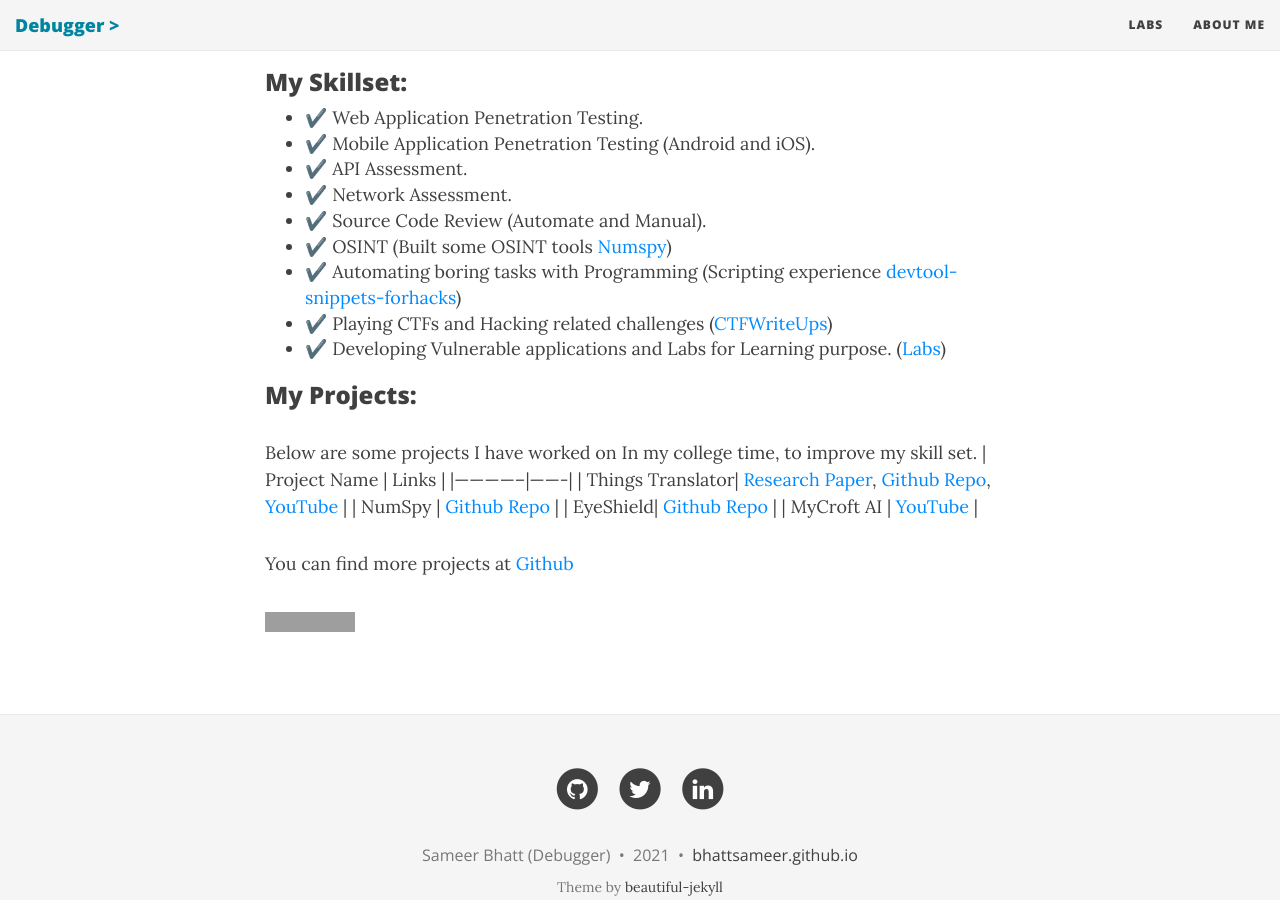
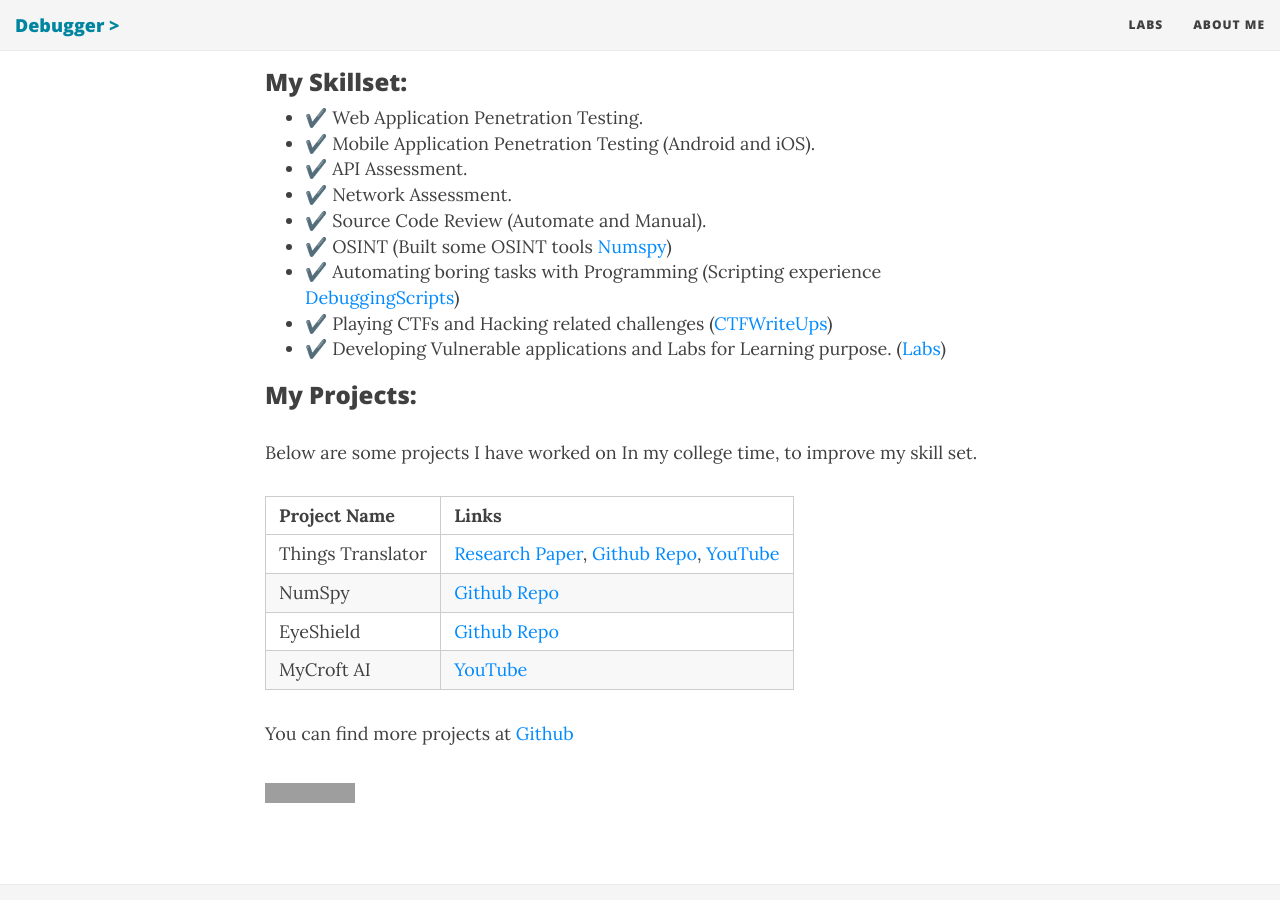
Before and after one commit to bhattsameer/bhattsameer.github.io, a Jekyll site: the page built from aboutme.md, in a window 1280 px wide and 900 px high, scrolled down 566 px. Built offline with Jekyll 4.4.1, drawn with Linux system fonts in a browser that asks for light colours; nearby versions of some CDN libraries; grey boxes are pictures that could not be loaded.

Commit message:
Update aboutme.md

```diff
--- a/aboutme.md
+++ b/aboutme.md
@@ -17,13 +17,14 @@ I love 💖 doing things for the infosec community, I contribute to community by
 - ✔️ Network Assessment.
 - ✔️ Source Code Review (Automate and Manual).
 - ✔️ OSINT (Built some OSINT tools [Numspy](https://github.com/bhattsameer/numspy))
-- ✔️ Automating boring tasks with Programming (Scripting experience [devtool-snippets-forhacks](https://github.com/bhattsameer/devtool-snippets-forhacks))
+- ✔️ Automating boring tasks with Programming (Scripting experience [DebuggingScripts](https://github.com/bhattsameer/devtool-snippets-forhacks))
 - ✔️ Playing CTFs and Hacking related challenges ([CTFWriteUps](https://github.com/bhattsameer/CTFWriteUps))
 - ✔️ Developing Vulnerable applications and Labs for Learning purpose. ([Labs](https://bhattsameer.github.io/labs))
 
 ### My Projects:
 
 Below are some projects I have worked on In my college time, to improve my skill set.
+
 | Project Name | Links |
 |--------------|-------|
 | Things Translator| [Research Paper](http://ijsart.com/Home/IssueDetail/20872), [Github Repo](https://github.com/bhattsameer/ThingsTranslator), [YouTube](https://www.youtube.com/watch?v=xYSLxFrCJt0) |
```
